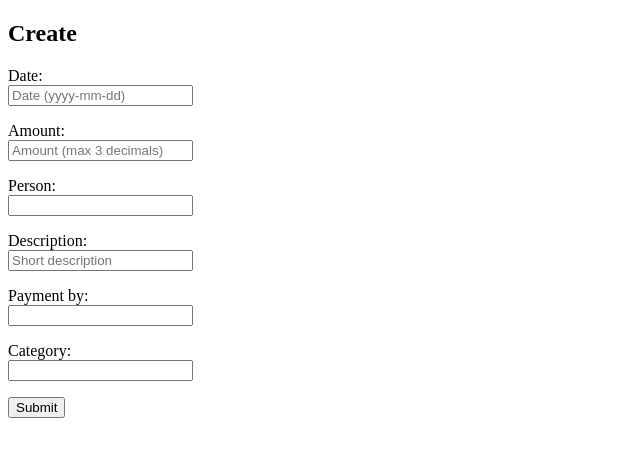
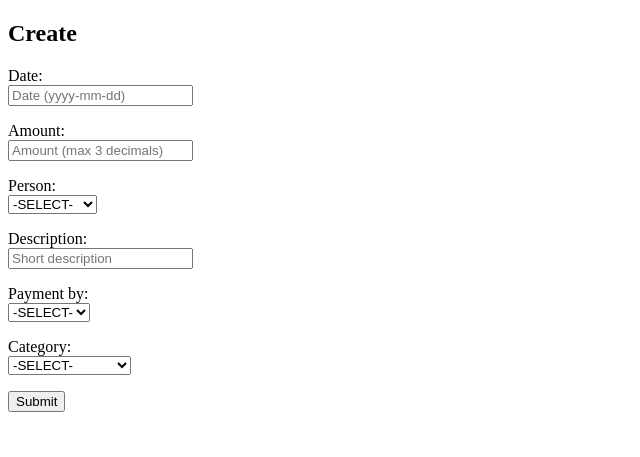
Before and after one commit to apolymen/Expenses, a CodeIgniter app: page /database/index.php/main/input in a window 1280 px wide. Shown: the top 457 px of the page, without its empty margins (0-640 px from the left). Run offline with CodeIgniter, Linux system fonts and the light colour scheme; tables that the repository leaves empty or names only in its code hold one stand-in row (values such as "Sample post"); some libraries are stand-ins or nearby versions.

Commit message:
Person, Payment and Category dropdowns validation Input form complete

```diff
--- a/application/controllers/main.php
+++ b/application/controllers/main.php
@@ -15,25 +15,43 @@ class Main extends CI_Controller {
 	public function input() {
 		$this->load->model('model_expenses');
 
+		$data['persons'] = array(
+			'-SELECT-' => '-SELECT-',
+			'Απόστολος' => 'Απόστολος',
+			'Μαίρη' => 'Μαίρη',
+		);
+
+		//fetch data from paymentmethods and categories tables
+		$data['paymentmethods'] = $this->model_expenses->get_paymentmethods();
+		$data['categories'] = $this->model_expenses->get_categories();
+
 		//set validation rules
 		$this->form_validation->set_rules('xDate', 'Date', 'required|callback_date_valid');
 		$this->form_validation->set_rules('amount', 'Amount', 'trim|required|regex_match[/^\d+(,\d{1,3})?$/]');
+		$this->form_validation->set_rules('person', 'Person', 'callback_combo_check');
 		$this->form_validation->set_rules('description', 'Description', 'trim|required|max_length[255]');
+		$this->form_validation->set_rules('payment', 'Payment by', 'callback_combo_check');
+		$this->form_validation->set_rules('category', 'Category', 'callback_combo_check');
 
         if ($this->form_validation->run() == FALSE) {
             //fail validation
-            $this->load->view('view_input');
+            $this->load->view('view_input', $data);
         }
 		else {
 			//pass validation
 			$amount = $this->input->post('amount');
 			$val = floatval(str_replace(',', '.', $amount));
-			echo "Success<br>Amount: " . $amount . " --> " . $val;
+			echo "Success";
 			echo "<br>Date: " . $this->input->post('xDate');
+			echo "<br>Amount: " . $amount . " --> " . $val;
+			echo "<br>Person: " . $this->input->post('person');
+			echo "<br>Description: " . $this->input->post('description');
+			echo "<br>Payment: " . $this->input->post('payment');
+			echo "<br>Category: " . $this->input->post('category');
         }
 	}
 
-	    //custom date validation function (except leap year)
+	//custom date validation function (except leap year)
     function date_valid($str)
     {
 		$month = substr($str,5,2);
@@ -55,6 +73,20 @@ class Main extends CI_Controller {
 			return TRUE;
 		}
     }
+
+	//custom validation function for dropdown input
+	function combo_check($str)
+	{
+		if ($str == '-SELECT-')
+		{
+			$this->form_validation->set_message('combo_check', 'The {field} field is required.');
+			return FALSE;
+		}
+		else
+		{
+			return TRUE;
+		}
+	}
 
 	public function create() {
 		$data = array(
--- a/application/models/model_expenses.php
+++ b/application/models/model_expenses.php
@@ -28,4 +28,46 @@ class Model_expenses extends CI_Model {
 		$this->db->update('expdata', $data);
 	}
 
+	//get paymentmethods table to populate the "Payment by" dropdown
+    function get_paymentmethods()
+    {
+        $this->db->select('id');
+        $this->db->select('Method');
+        $this->db->from('paymentmethods');
+        $query = $this->db->get();
+        $result = $query->result();
+
+        //array to store paymentmethod id & paymentmethod name
+        $pay_id = array('-SELECT-');
+        $pay_name = array('-SELECT-');
+
+        for ($i = 0; $i < count($result); $i++)
+        {
+            array_push($pay_id, $result[$i]->id);
+            array_push($pay_name, $result[$i]->Method);
+        }
+        return $paymentmethods_result = array_combine($pay_id, $pay_name);
+    }
+
+	//get categories table to populate the Category dropdown
+    function get_categories()
+    {
+        $this->db->select('id');
+        $this->db->select('Name');
+        $this->db->from('categories');
+        $query = $this->db->get();
+        $result = $query->result();
+
+        //array to store category id & category name
+        $cat_id = array('-SELECT-');
+        $cat_name = array('-SELECT-');
+
+        for ($i = 0; $i < count($result); $i++)
+        {
+            array_push($cat_id, $result[$i]->id);
+            array_push($cat_name, $result[$i]->Name);
+        }
+        return $categories_result = array_combine($cat_id, $cat_name);
+    }
+
 }
--- a/application/views/view_input.php
+++ b/application/views/view_input.php
@@ -29,7 +29,10 @@
 		</p>
 		<p>
 			<label for="person">Person:</label>
-			<input type="text" name="person" id="person" value="<?php echo set_value('person'); ?>" />
+			<?php
+                $attributes = 'class="form-control" id="person"';
+                echo form_dropdown('person',$persons,set_value('person'),$attributes);?>
+			<span><?php echo form_error('person'); ?></span>
 		</p>
 		<p>
 			<label for="description">Description:</label>
@@ -38,11 +41,17 @@
 		</p>
 		<p>
 			<label for="payment">Payment by:</label>
-			<input type="text" name="payment" id="payment" value="<?php echo set_value('payment'); ?>" />
+			<?php
+                $attributes = 'class="form-control" id="payment"';
+                echo form_dropdown('payment',$paymentmethods,set_value('payment'),$attributes);?>
+			<span><?php echo form_error('payment'); ?></span>
 		</p>
 		<p>
 			<label for="category">Category:</label>
-			<input type="text" name="category" id="category" value="<?php echo set_value('category'); ?>" />
+			<?php
+                $attributes = 'class="form-control" id="category"';
+                echo form_dropdown('category',$categories,set_value('category'),$attributes);?>
+			<span><?php echo form_error('category'); ?></span>
 		</p>
 		<p>
 			<input type="submit" value="Submit" />
```
